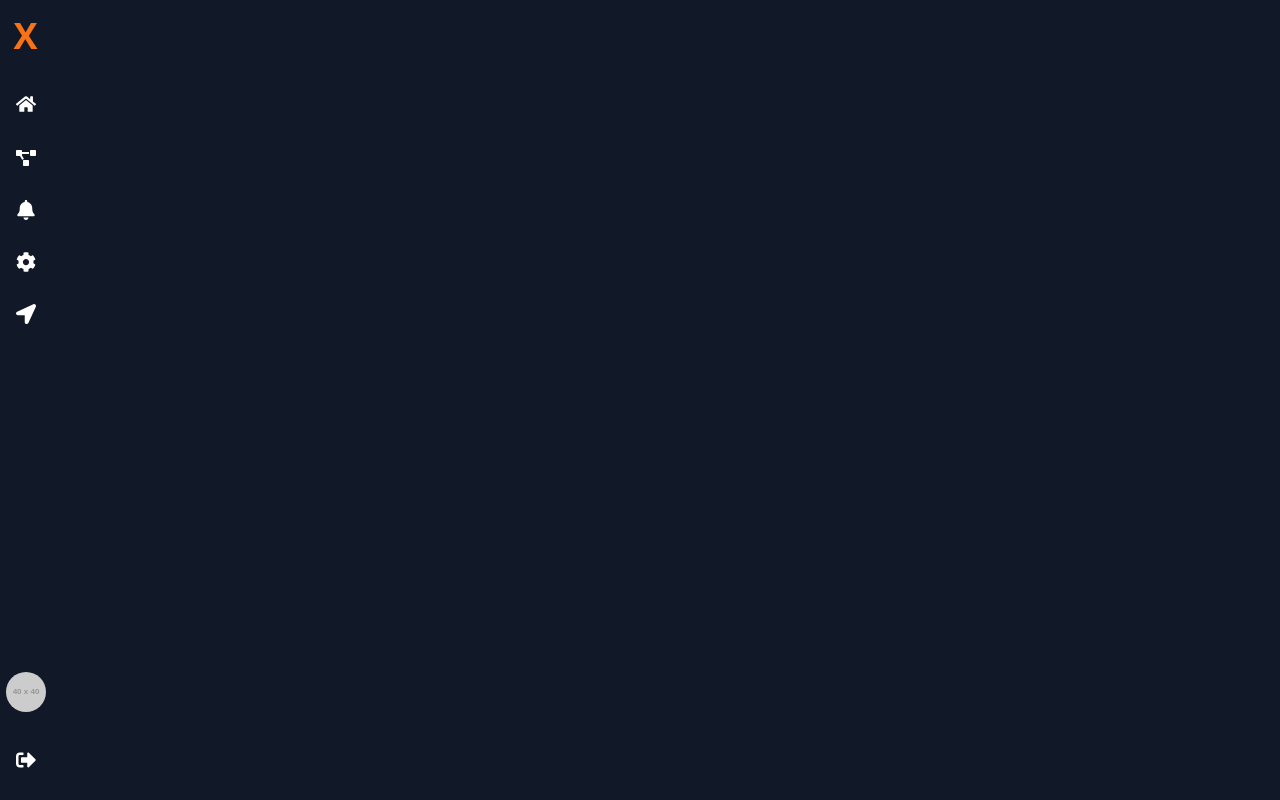
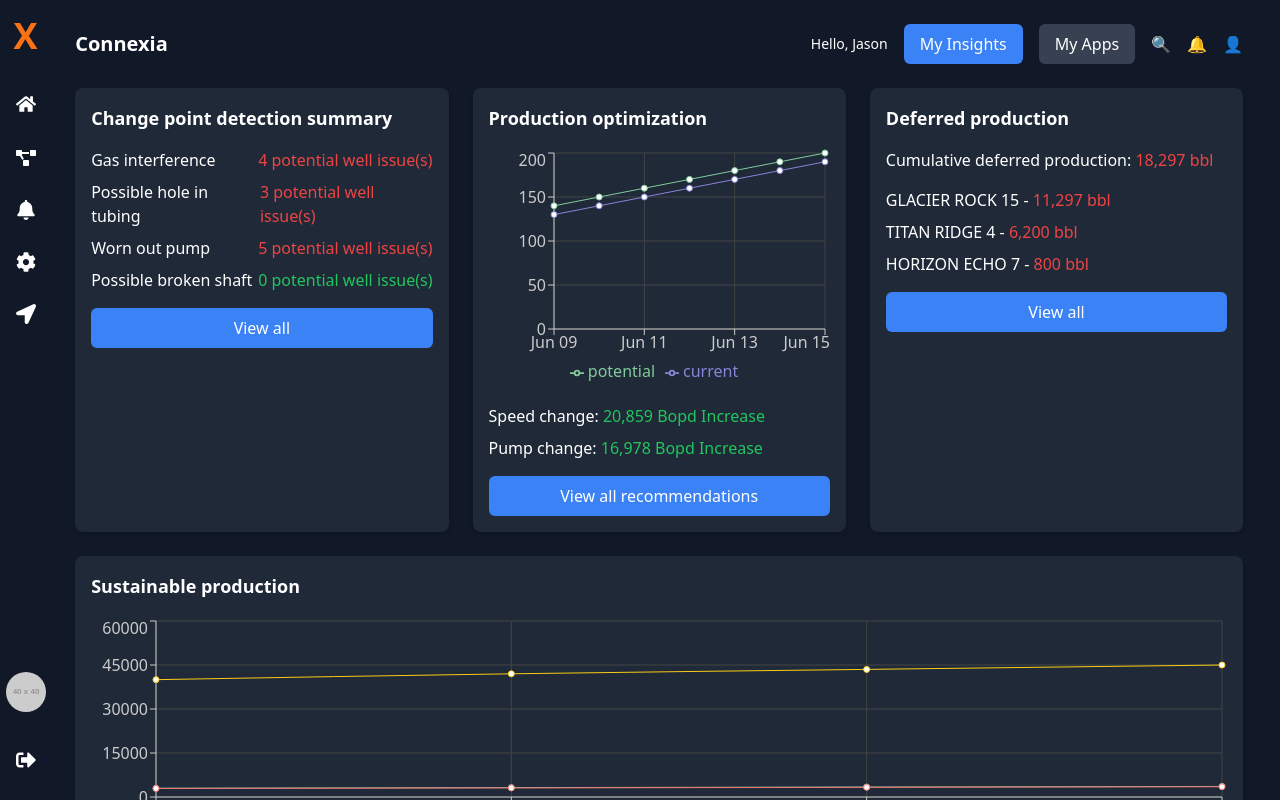
Before and after one commit to murakambattunethaji/stack-market, a React (Create React App) app in the folder stackmarket/: page / in a window 1280 px wide. Before the commit this address had no page. Built offline with nearby package versions, Linux system fonts and the light colour scheme.

Commit message:
added-johnpage

```diff
--- a/stackmarket/src/App.js
+++ b/stackmarket/src/App.js
@@ -30,6 +30,7 @@ function App() {
 
         {/* <LocationPage /> */}
 
+        <John />
 
 
 
@@ -37,12 +38,12 @@ function App() {
 
 
 
-        <Routes>
+        {/* <Routes>
           <Route path="Home" element={<Home />} />
           <Route path="John" element={<John />} />
           <Route path="Dashboard" element={< Dashboard/>} />
           <Route path="LocationPage" element={<LocationPage />} />
-        </Routes>
+        </Routes> */}
       </div>
     </div>
   );
--- a/stackmarket/src/Components/John.jsx
+++ b/stackmarket/src/Components/John.jsx
@@ -1,11 +1,137 @@
-import React from 'react'
+import React from "react";
+import {
+  LineChart,
+  Line,
+  XAxis,
+  YAxis,
+  Tooltip,
+  CartesianGrid,
+  Legend,
+  ResponsiveContainer,
+} from "recharts";
+
+const productionData = [
+  { date: "Jun 09", potential: 140, current: 130 },
+  { date: "Jun 10", potential: 150, current: 140 },
+  { date: "Jun 11", potential: 160, current: 150 },
+  { date: "Jun 12", potential: 170, current: 160 },
+  { date: "Jun 13", potential: 180, current: 170 },
+  { date: "Jun 14", potential: 190, current: 180 },
+  { date: "Jun 15", potential: 200, current: 190 },
+];
+
+const sustainableData = [
+  { metric: "Q1", oil: 40000, gas: 3000, co2: 2900 },
+  { metric: "Q2", oil: 42000, gas: 3200, co2: 3100 },
+  { metric: "Q3", oil: 43500, gas: 3400, co2: 3300 },
+  { metric: "Q4", oil: 45000, gas: 3600, co2: 3500 },
+];
 
 const John = () => {
   return (
-    <div >
-      <div className='text-white text-8xl'>hi john</div>
+    <div className="bg-gray-900 text-white min-h-screen p-6">
+      {/* Header */}
+      <header className="flex justify-between items-center mb-6">
+        <div className="text-xl font-bold">Connexia</div>
+        <div className="flex items-center space-x-4">
+          <span className="text-sm">Hello, Jason</span>
+          <button className="bg-blue-500 px-4 py-2 rounded-md">My Insights</button>
+          <button className="bg-gray-700 px-4 py-2 rounded-md">My Apps</button>
+          <div className="flex space-x-4">
+            <span>🔍</span>
+            <span>🔔</span>
+            <span>👤</span>
+          </div>
+        </div>
+      </header>
+
+      {/* Main Content */}
+      <div className="grid grid-cols-1 lg:grid-cols-3 gap-6">
+        {/* Change Point Detection Summary */}
+        <div className="bg-gray-800 p-4 rounded-lg shadow-md">
+          <h3 className="text-lg font-semibold mb-4">Change point detection summary</h3>
+          <ul className="space-y-2">
+            <li className="flex justify-between">
+              <span>Gas interference</span>
+              <span className="text-red-500">4 potential well issue(s)</span>
+            </li>
+            <li className="flex justify-between">
+              <span>Possible hole in tubing</span>
+              <span className="text-red-500">3 potential well issue(s)</span>
+            </li>
+            <li className="flex justify-between">
+              <span>Worn out pump</span>
+              <span className="text-red-500">5 potential well issue(s)</span>
+            </li>
+            <li className="flex justify-between">
+              <span>Possible broken shaft</span>
+              <span className="text-green-500">0 potential well issue(s)</span>
+            </li>
+          </ul>
+          <button className="mt-4 bg-blue-500 px-4 py-2 rounded-md w-full">View all</button>
+        </div>
+
+        {/* Production Optimization */}
+        <div className="bg-gray-800 p-4 rounded-lg shadow-md">
+          <h3 className="text-lg font-semibold mb-4">Production optimization</h3>
+          <div className="h-60 mb-4">
+            <ResponsiveContainer width="100%" height="100%">
+              <LineChart data={productionData}>
+                <CartesianGrid stroke="#444" />
+                <XAxis dataKey="date" stroke="#ccc" />
+                <YAxis stroke="#ccc" />
+                <Tooltip />
+                <Legend />
+                <Line type="monotone" dataKey="potential" stroke="#82ca9d" />
+                <Line type="monotone" dataKey="current" stroke="#8884d8" />
+              </LineChart>
+            </ResponsiveContainer>
+          </div>
+          <div className="space-y-2">
+            <p>Speed change: <span className="text-green-500">20,859 Bopd Increase</span></p>
+            <p>Pump change: <span className="text-green-500">16,978 Bopd Increase</span></p>
+          </div>
+          <button className="mt-4 bg-blue-500 px-4 py-2 rounded-md w-full">View all recommendations</button>
+        </div>
+
+        {/* Deferred Production */}
+        <div className="bg-gray-800 p-4 rounded-lg shadow-md">
+          <h3 className="text-lg font-semibold mb-4">Deferred production</h3>
+          <p className="mb-4">Cumulative deferred production: <span className="text-red-500">18,297 bbl</span></p>
+          <ul className="space-y-2">
+            <li>GLACIER ROCK 15 - <span className="text-red-500">11,297 bbl</span></li>
+            <li>TITAN RIDGE 4 - <span className="text-red-500">6,200 bbl</span></li>
+            <li>HORIZON ECHO 7 - <span className="text-red-500">800 bbl</span></li>
+          </ul>
+          <button className="mt-4 bg-blue-500 px-4 py-2 rounded-md w-full">View all</button>
+        </div>
+
+        {/* Sustainable Production */}
+        <div className="bg-gray-800 p-4 rounded-lg shadow-md col-span-1 lg:col-span-3">
+          <h3 className="text-lg font-semibold mb-4">Sustainable production</h3>
+          <div className="h-60 mb-4">
+            <ResponsiveContainer width="100%" height="100%">
+              <LineChart data={sustainableData}>
+                <CartesianGrid stroke="#444" />
+                <XAxis dataKey="metric" stroke="#ccc" />
+                <YAxis stroke="#ccc" />
+                <Tooltip />
+                <Legend />
+                <Line type="monotone" dataKey="oil" stroke="#facc15" />
+                <Line type="monotone" dataKey="gas" stroke="#82ca9d" />
+                <Line type="monotone" dataKey="co2" stroke="#f87171" />
+              </LineChart>
+            </ResponsiveContainer>
+          </div>
+          <ul className="space-y-2">
+            <li>Oil: <span className="text-green-500">43,500 bbl/day</span></li>
+            <li>Gas: <span className="text-green-500">3,000 mcf/day</span></li>
+            <li>CO2e: <span className="text-green-500">3,100 kg/day</span></li>
+          </ul>
+        </div>
+      </div>
     </div>
-  )
-}
+  );
+};
 
-export default John
+export default John;
```
